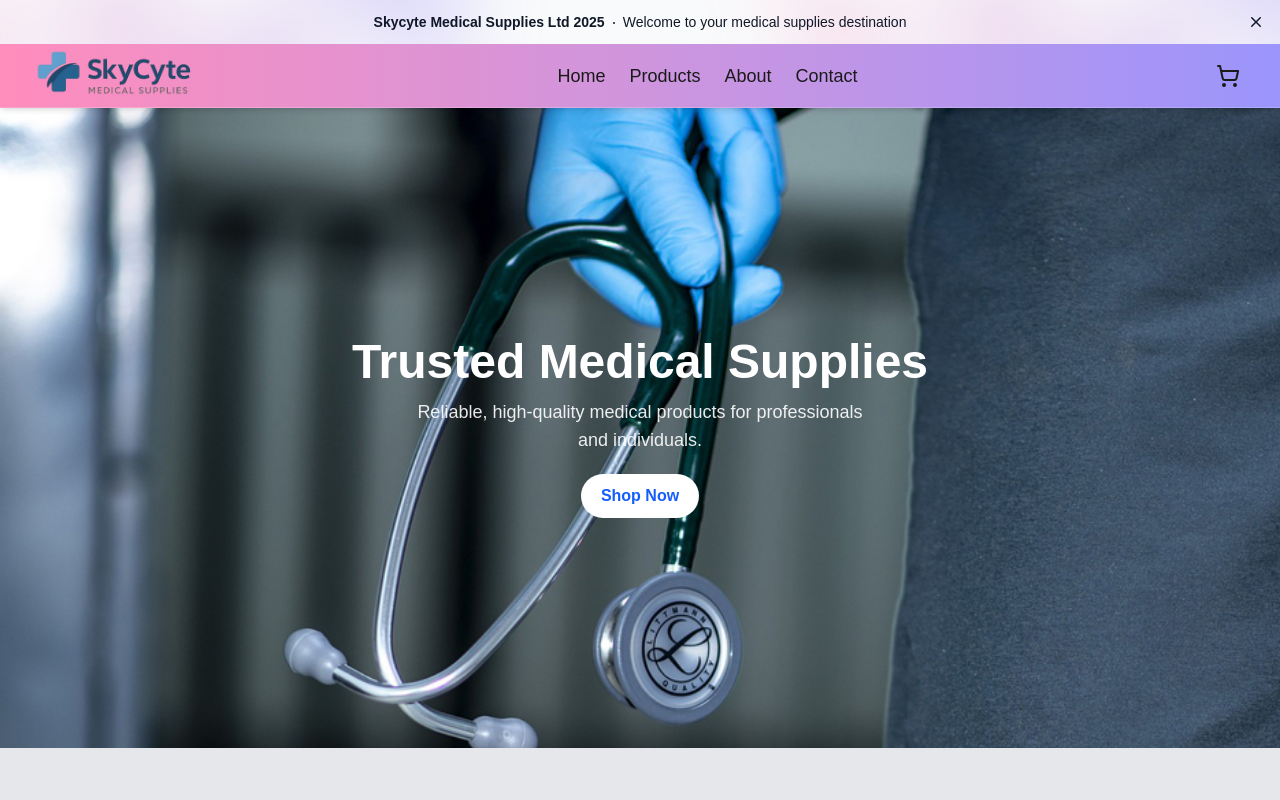
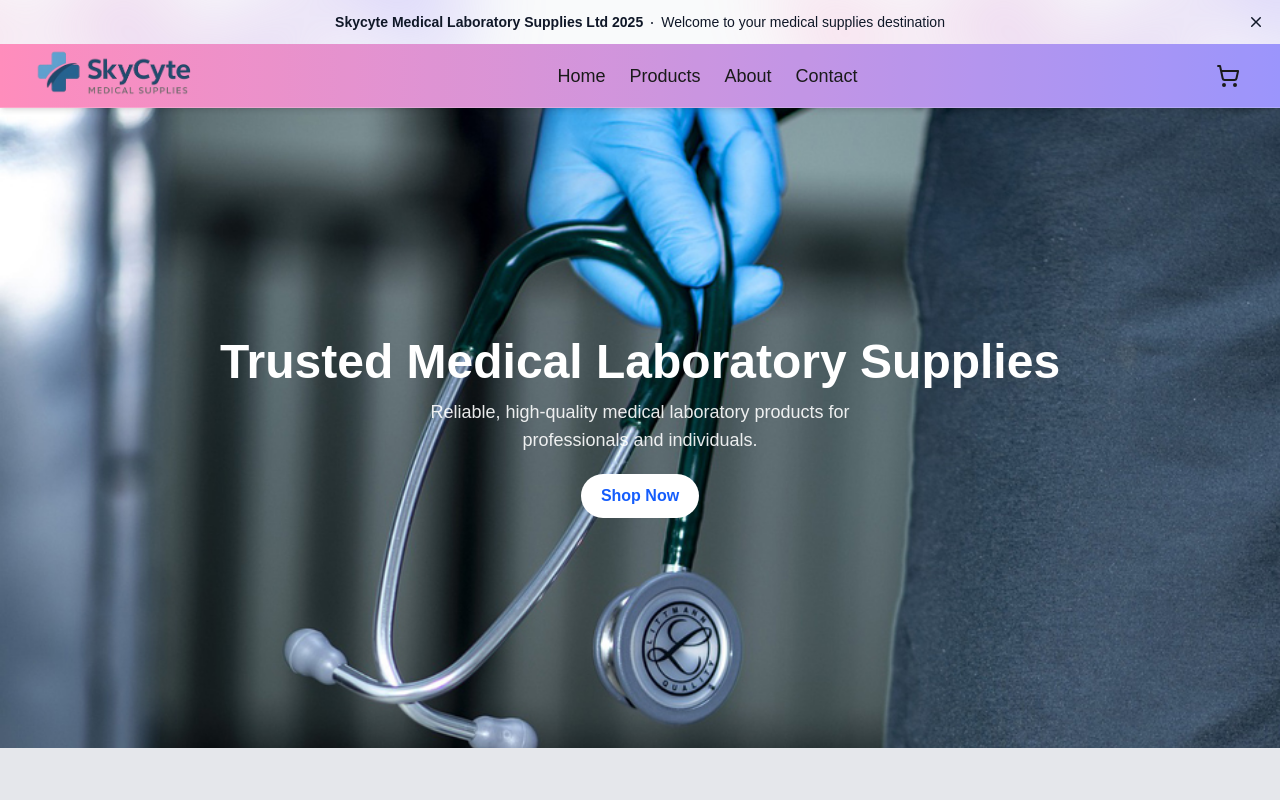
Before and after one commit to rokeowmaster/skycytelaboratories, a Next.js app: page / in a window 1280 px wide. Shown: the top 800 px of the page. Built offline with nearby package versions, Linux system fonts and the light colour scheme.

Commit message:
Last changes

```diff
--- a/app/about/page.jsx
+++ b/app/about/page.jsx
@@ -31,7 +31,7 @@ const leadership = [
     alt: "CEO",
     name: "Dr Pinto Okatch",
     role: "Managing Director and Founder",
-    description: "Bsc, mls, Dmls, Cmls, Msc in Medical Microbiology, Masinde Muliro University"
+    description: "Msc (option Medical Microbiology), Bsc.MLS, DMLS, CMLS, , Masinde Muliro University"
   },
   {
     src: "/cto.jpg",
--- a/app/layout.js
+++ b/app/layout.js
@@ -13,8 +13,8 @@ const geistMono = Geist_Mono({
 });
 
 export const metadata = {
-  title: "SkyCyte - Medical Supplies",
-  keywords: "Skycyte, medical supplies, e-commerce, healthcare technology",
+  title: "SkyCyte - Medical Laboratory Supplies Ltd",
+  keywords: "Skycyte, medical laboratory supplies, e-commerce, healthcare technology",
   description: "Skycyte is an medical supplies e-commerce platform",
   icons: {
     icon: "/favicon.ico",
--- a/components/Banner.jsx
+++ b/components/Banner.jsx
@@ -11,7 +11,7 @@ const Banner = () => {
         </div>
         <div className="flex flex-wrap items-center gap-x-4 gap-y-2">
             <p className="text-sm/6 text-gray-900">
-            <strong className="font-semibold">Skycyte Medical Supplies Ltd 2025</strong><svg viewBox="0 0 2 2" className="mx-2 inline size-0.5 fill-current" aria-hidden="true"><circle cx="1" cy="1" r="1" /></svg>Welcome to your medical supplies destination
+            <strong className="font-semibold">Skycyte Medical Laboratory Supplies Ltd 2025</strong><svg viewBox="0 0 2 2" className="mx-2 inline size-0.5 fill-current" aria-hidden="true"><circle cx="1" cy="1" r="1" /></svg>Welcome to your medical supplies destination
             </p>
         </div>
         <div className="flex flex-1 justify-end">
--- a/components/Hero.jsx
+++ b/components/Hero.jsx
@@ -9,10 +9,10 @@ const Hero = () => {
       style={{ backgroundImage: "url('/hero-bg.jpg')" }}
     >
       <h1 className="text-3xl sm:text-4xl md:text-5xl font-bold mb-3 animate-slide-in">
-        Trusted Medical Supplies
+        Trusted Medical Laboratory Supplies
       </h1>
       <p className="text-sm sm:text-base md:text-lg opacity-90 animate-fade-in max-w-md mx-auto">
-        Reliable, high-quality medical products for professionals and individuals.
+        Reliable, high-quality medical laboratory products for professionals and individuals.
       </p>
       <Link href="/products">
         <Button className="mt-5 bg-white text-blue-600 px-5 py-2.5 rounded-full hover:bg-blue-500 hover:text-white transition">
```
Also changed, not shown: 2 other files (tests, documents, lock files or other folders).
